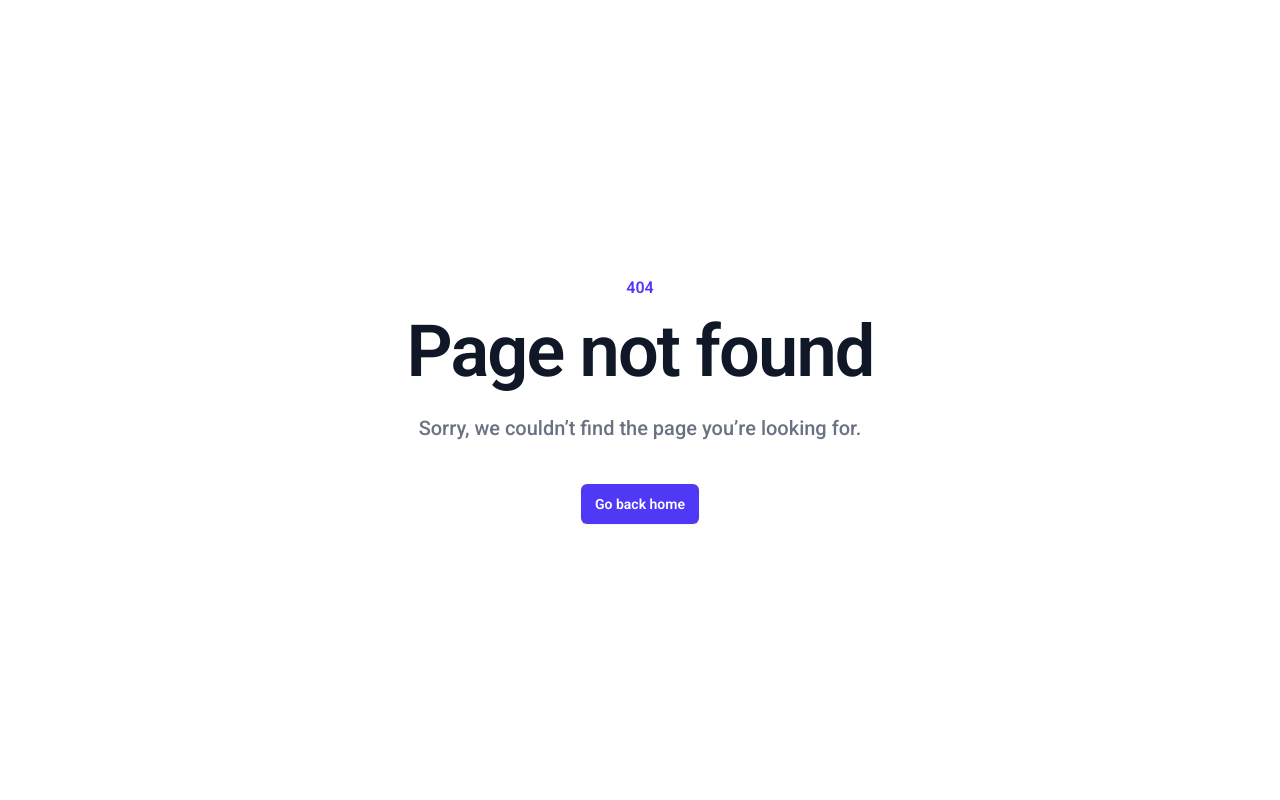
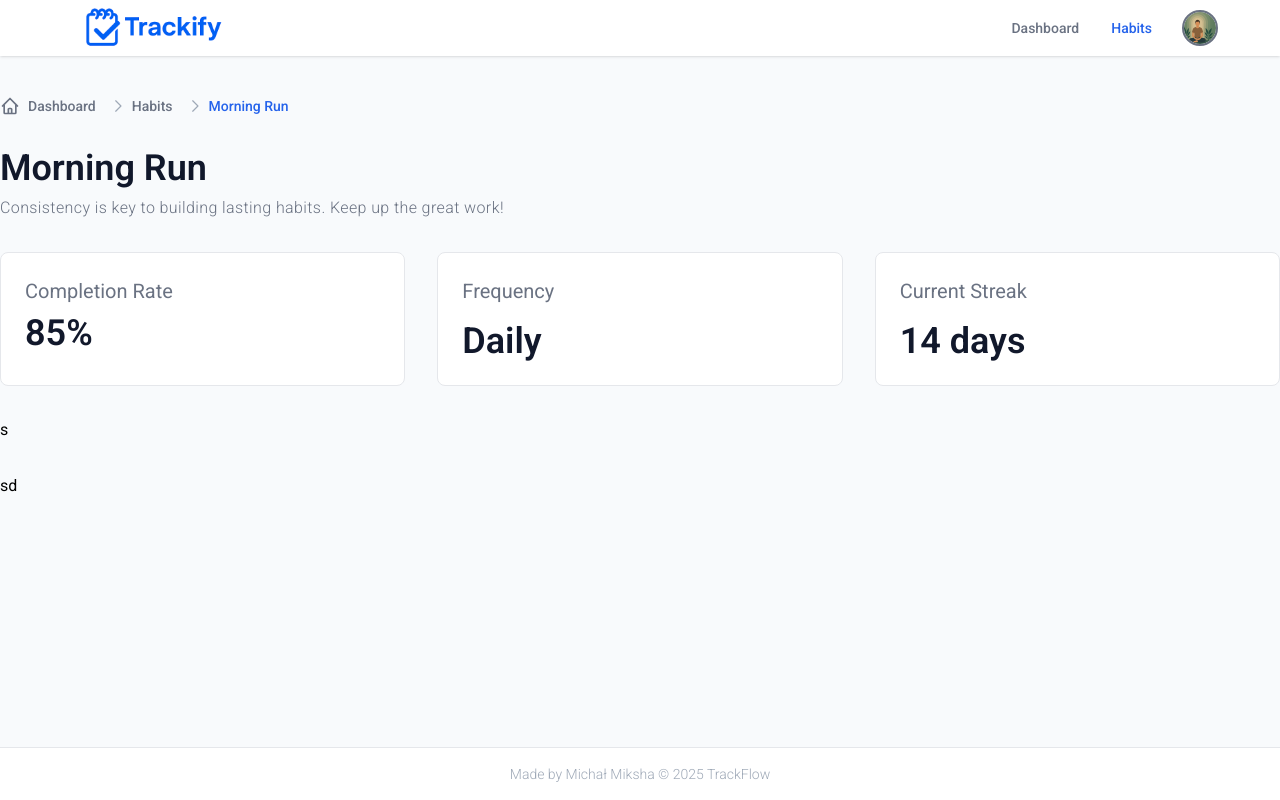
Before and after one commit to KNXCSdev/Habit-Tracker-App, a React (Vite) app in the folder client/: page /app/habits/1 in a window 1280 px wide. Before the commit this address had no page. Built offline with nearby package versions, Linux system fonts and the light colour scheme.

Commit message:
BreadCrumb,habitDetails

```diff
--- a/client/src/App.tsx
+++ b/client/src/App.tsx
@@ -12,6 +12,7 @@ import ProtectedRoute from "./pages/ProtectedRoute";
 import Dashboard from "./pages/Dashboard";
 import Habits from "./pages/Habits";
 import PageNotFound from "./ui/PageNotFound";
+import HabitDetails from "./pages/HabitDetails";
 
 function App() {
   return (
@@ -37,6 +38,7 @@ function App() {
             <Route index element={<Navigate replace to="dashboard" />} />{" "}
             <Route path="dashboard" element={<Dashboard />} />
             <Route path="habits" element={<Habits />} />
+            <Route path="habits/:habitId" element={<HabitDetails />} />
             {/* <Route path="profile" element={<Profile />} /> */}
           </Route>
 
--- /dev/null
+++ b/client/src/components/Habits/HabitBreadcrumb.tsx
@@ -0,0 +1,46 @@
+import { GoChevronRight } from "react-icons/go";
+import { HiOutlineHome } from "react-icons/hi";
+import { NavLink } from "react-router";
+
+export default function HabitBreadcrumb() {
+  return (
+    <nav className="flex" aria-label="Breadcrumb">
+      <ol className="inline-flex items-center space-x-1 md:space-x-2 rtl:space-x-reverse">
+        <li className="inline-flex items-center">
+          <NavLink
+            to="/app/dashboard"
+            className={({ isActive }) =>
+              `text-textAccent hover:text-textSecondary inline-flex items-center text-sm font-medium ${
+                isActive ? "text-textSecondary" : "text-textAccent"
+              }`
+            }
+          >
+            <HiOutlineHome className="me-2 h-5 w-5" />
+            Dashboard
+          </NavLink>
+        </li>
+        <li>
+          <div className="flex items-center">
+            <GoChevronRight className="text-textTertiary mx-1 h-5 w-5" />
+            <NavLink
+              to="/app/habits"
+              className="text-textAccent hover:text-textSecondary inline-flex items-center text-sm font-medium"
+            >
+              Habits
+            </NavLink>
+          </div>
+        </li>{" "}
+        <li>
+          <div className="flex items-center">
+            <GoChevronRight className="text-textTertiary mx-1 h-5 w-5" />
+            <div
+              className={`text-textSecondary hover:text-textSecondary inline-flex items-center text-sm font-medium`}
+            >
+              Morning Run
+            </div>
+          </div>
+        </li>
+      </ol>
+    </nav>
+  );
+}
--- /dev/null
+++ b/client/src/components/Habits/HabitStats.tsx
@@ -0,0 +1,36 @@
+import HabitBreadcrumb from "./HabitBreadcrumb";
+
+export default function HabitStats() {
+  return (
+    <div className="flex flex-col gap-8">
+      <HabitBreadcrumb />
+      <header className="flex items-center justify-between">
+        <div className="flex flex-col gap-2">
+          <h2 className="text-textPrimary text-4xl font-semibold">
+            Morning Run
+          </h2>
+          <p className="text-textAccent font-light tracking-wide">
+            Consistency is key to building lasting habits. Keep up the great
+            work!
+          </p>
+        </div>
+      </header>
+      <div className="grid grid-cols-3 gap-8">
+        <div className="bg-background flex flex-col gap-2 rounded-lg border border-gray-200 px-6 py-6">
+          <h3 className="text-textAccent text-xl">Completion Rate</h3>
+          <p className="text-textPrimary text-4xl font-semibold">85%</p>
+        </div>
+        <div className="bg-background flex flex-col gap-4 rounded-lg border border-gray-200 px-6 py-6">
+          <h3 className="text-textAccent text-xl">Frequency</h3>
+          <p className="text-textPrimary text-4xl font-semibold">Daily</p>
+        </div>
+        <div className="bg-background flex flex-col gap-4 rounded-lg border border-gray-200 px-6 py-6">
+          <h3 className="text-textAccent text-xl">Current Streak</h3>
+          <p className="text-textPrimary text-4xl font-semibold">14 days</p>
+        </div>
+        <div className="col-span-3">s</div>
+        <div className="col-span-3">sd</div>
+      </div>
+    </div>
+  );
+}
--- /dev/null
+++ b/client/src/pages/HabitDetails.tsx
@@ -0,0 +1,5 @@
+import HabitStats from "../components/Habits/HabitStats";
+
+export default function HabitDetails() {
+  return <HabitStats />;
+}
```
